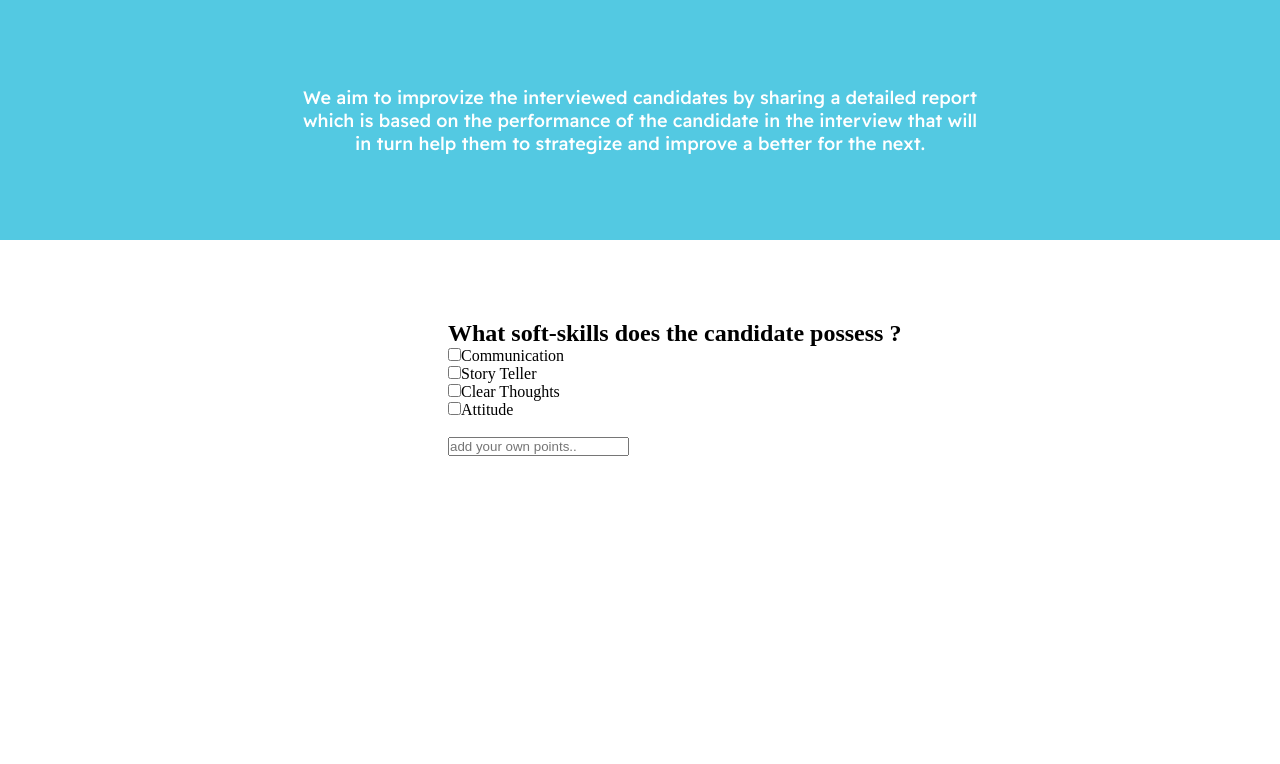
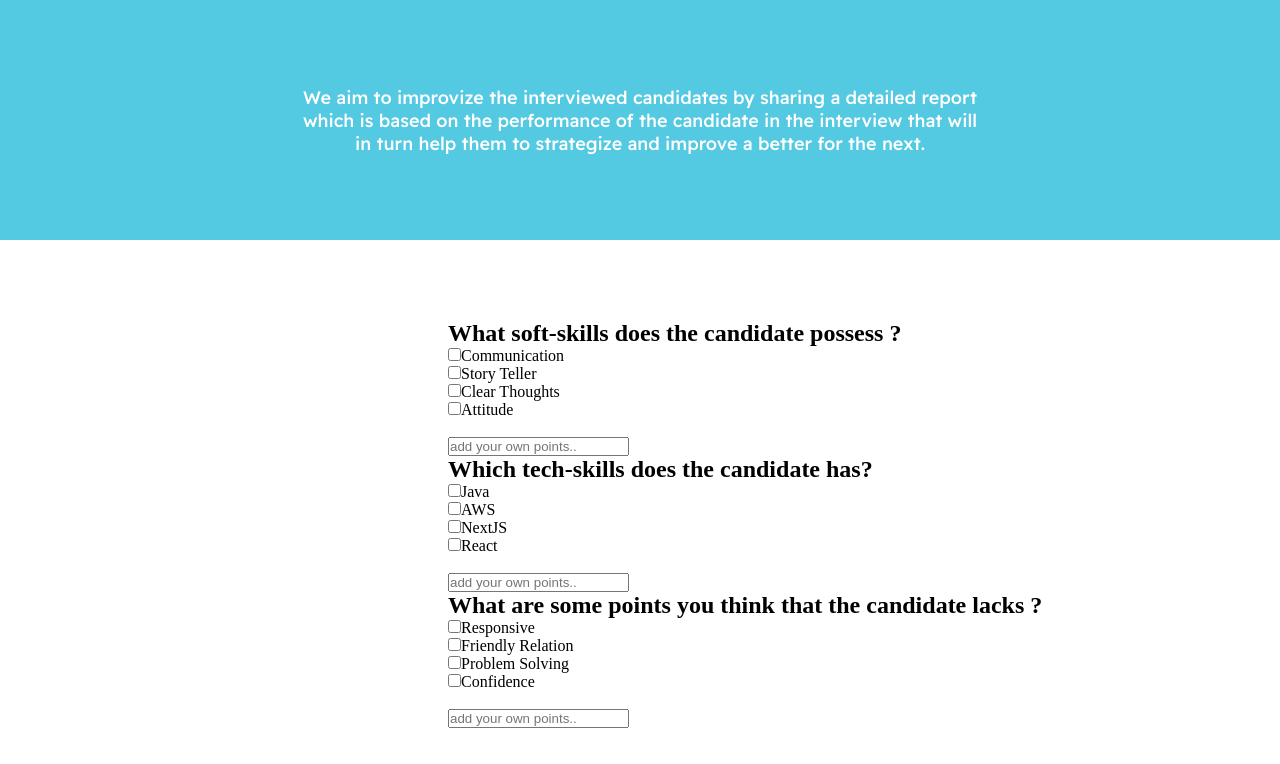
Before and after one commit to Jaideep1702/StackFeedbackPage, a React (Create React App) app: page / in a window 1280 px wide. Shown: the top 764 px of the page. Built offline with nearby package versions, Linux system fonts and the light colour scheme.

Commit message:
Added 2 questions more

```diff
--- a/src/components/Form.js
+++ b/src/components/Form.js
@@ -6,6 +6,12 @@ const Form = () => {
         <div className="form-box">
             <Question question="What soft-skills does the candidate possess ?"
             value1="Communication" value2="Story Teller" value3="Clear Thoughts" value4="Attitude"/>
+
+            <Question question="Which tech-skills does the candidate has?"
+            value1="Java" value2="AWS" value3="NextJS" value4="React"/>
+
+            <Question question="What are some points you think that the candidate lacks ?"
+            value1="Responsive" value2="Friendly Relation" value3="Problem Solving" value4="Confidence"/>
         </div>
     );
 }
```
